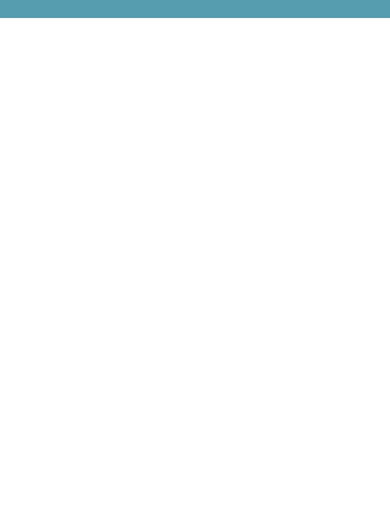
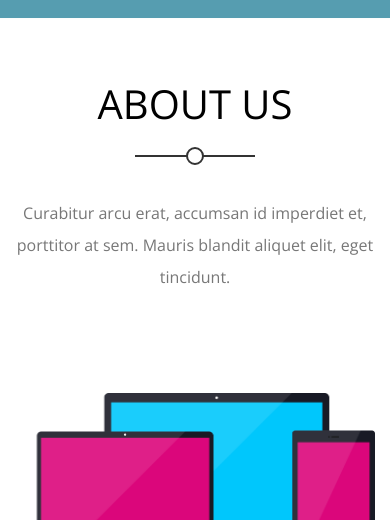
Before and after one commit to KyrilosNasr/Kasper---template, a plain HTML site: page index.html in a window 390 px wide. Shown: the part 6337-6857 px from the top of the page. Before the commit the page ends 6355 px from the top, so only its background shows below. Drawn offline with nearby package versions, Linux system fonts and the light colour scheme.

Commit message:
[ADD]: added about section

```diff
--- a/css/kasper.css
+++ b/css/kasper.css
@@ -575,3 +575,26 @@ header nav .form i {
 }
 
 /* End Video */
+
+/* Start About */
+.about {
+  padding-top: var(--section-padding);
+  overflow: hidden;
+  text-align: center;
+}
+
+.about img {
+  position: relative;
+  bottom: -120px;
+  margin-top: -120px;
+  max-width: 100%;
+}
+
+@media (max-width: 767px) {
+  .about img {
+    bottom: -60px;
+    margin-top: -60px;
+  }
+}
+
+/* End About */
--- a/index.html
+++ b/index.html
@@ -256,6 +256,21 @@
         </div>
     </div>
     <!-- end video -->
+
+    <!-- start about -->
+    <div class="about">
+        <div class="container">
+            <div class="main-heading">
+                <h2>About Us</h2>
+                <p>
+                    Curabitur arcu erat, accumsan id imperdiet et, porttitor at sem. Mauris blandit aliquet elit, eget
+                    tincidunt.
+                </p>
+            </div>
+            <img decoding="async" src="images/about.png" alt="" />
+        </div>
+    </div>
+    <!-- end about -->
 </body>
 
 </html>
```
